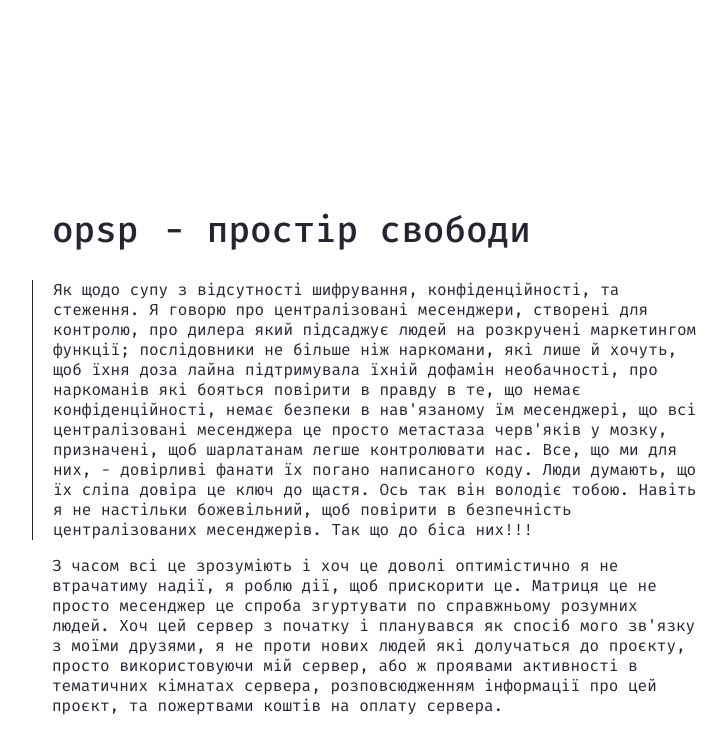
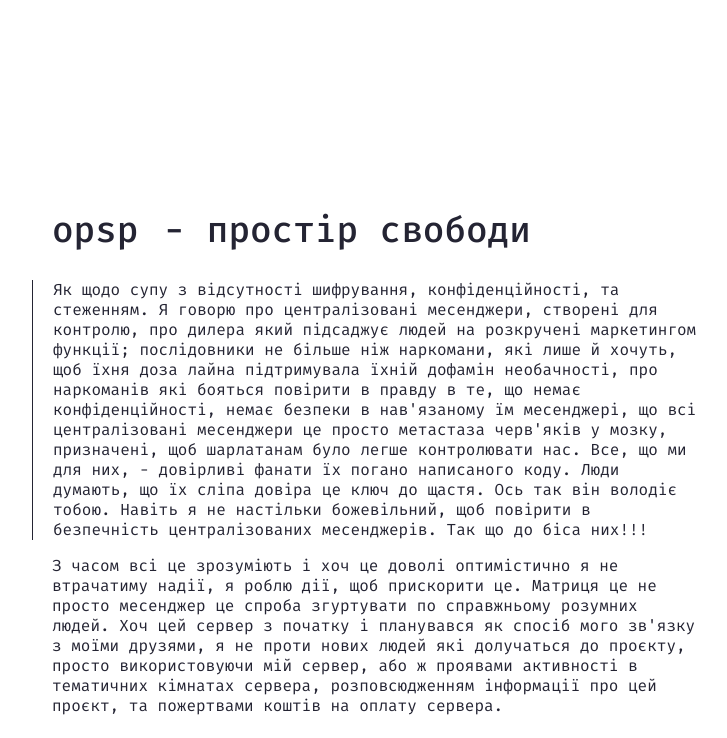
Before and after one commit to foresle/opsp, a Django app: page / in a window 1280 px wide. Shown: the top 738 px of the page, without its empty margins (263-990 px from the left). Run offline with Django 4.2, Linux system fonts and the light colour scheme; data that the repository does not hold is empty; parts of the project's set-up code (start-up, migrations or seed data) failed here and were passed over.

Commit message:
Fixed text mistakes.

```diff
--- a/templates/home/home.html
+++ b/templates/home/home.html
@@ -2,7 +2,7 @@
 {% load static %}
 
 {% block content %}
-    <blockquote><p>Як щодо супу з відсутності шифрування, конфіденційності, та стеження. Я говорю про централізовані месенджери, створені для контролю, про дилера який підсаджує людей на розкручені маркетингом функції; послідовники не більше ніж наркомани, які лише й хочуть, щоб їхня доза лайна підтримувала їхній дофамін необачності, про наркоманів які бояться повірити в правду в те, що немає конфіденційності, немає безпеки в нав'язаному їм месенджері, що всі централізовані месенджерa це просто метастаза черв'яків у мозку, призначені, щоб шарлатанам легше контролювати нас. Все, що ми для них, -  довірливі фанати їх погано написаного коду. Люди думають, що їх сліпа довіра це ключ до щастя. Ось так він володіє тобою. Навіть я не настільки божевільний, щоб повірити в безпечність централізованих месенджерів. Так що до біса них!!!</p></blockquote>
+    <blockquote><p>Як щодо супу з відсутності шифрування, конфіденційності, та стеженням. Я говорю про централізовані месенджери, створені для контролю, про дилера який підсаджує людей на розкручені маркетингом функції; послідовники не більше ніж наркомани, які лише й хочуть, щоб їхня доза лайна підтримувала їхній дофамін необачності, про наркоманів які бояться повірити в правду в те, що немає конфіденційності, немає безпеки в нав'язаному їм месенджері, що всі централізовані месенджери це просто метастаза черв'яків у мозку, призначені, щоб шарлатанам було легше контролювати нас. Все, що ми для них, - довірливі фанати їх погано написаного коду. Люди думають, що їх сліпа довіра це ключ до щастя. Ось так він володіє тобою. Навіть я не настільки божевільний, щоб повірити в безпечність централізованих месенджерів. Так що до біса них!!!</p></blockquote>
     <p>З часом всі це зрозуміють і хоч це доволі оптимістично я не втрачатиму надії, я роблю дії, щоб прискорити це. Матриця це не просто месенджер це спроба згуртувати по справжньому розумних людей. Хоч цей сервер з початку і планувався як спосіб мого зв'язку з моїми друзями, я не проти нових людей які долучаться до проєкту, просто використовуючи мій сервер, або ж проявами активності в тематичних кімнатах сервера, розповсюдженням інформації про цей проєкт, та пожертвами коштів на оплату сервера.</p>
     <img src="{% static 'home/раби_матриця.gif' %}" alt="раби_матриця.gif">
     <p>Звісно в мене є обов'язкові вимоги/правила, з якими ви повинні погодитися перед тим як реєструватися у мене:</p>
```
